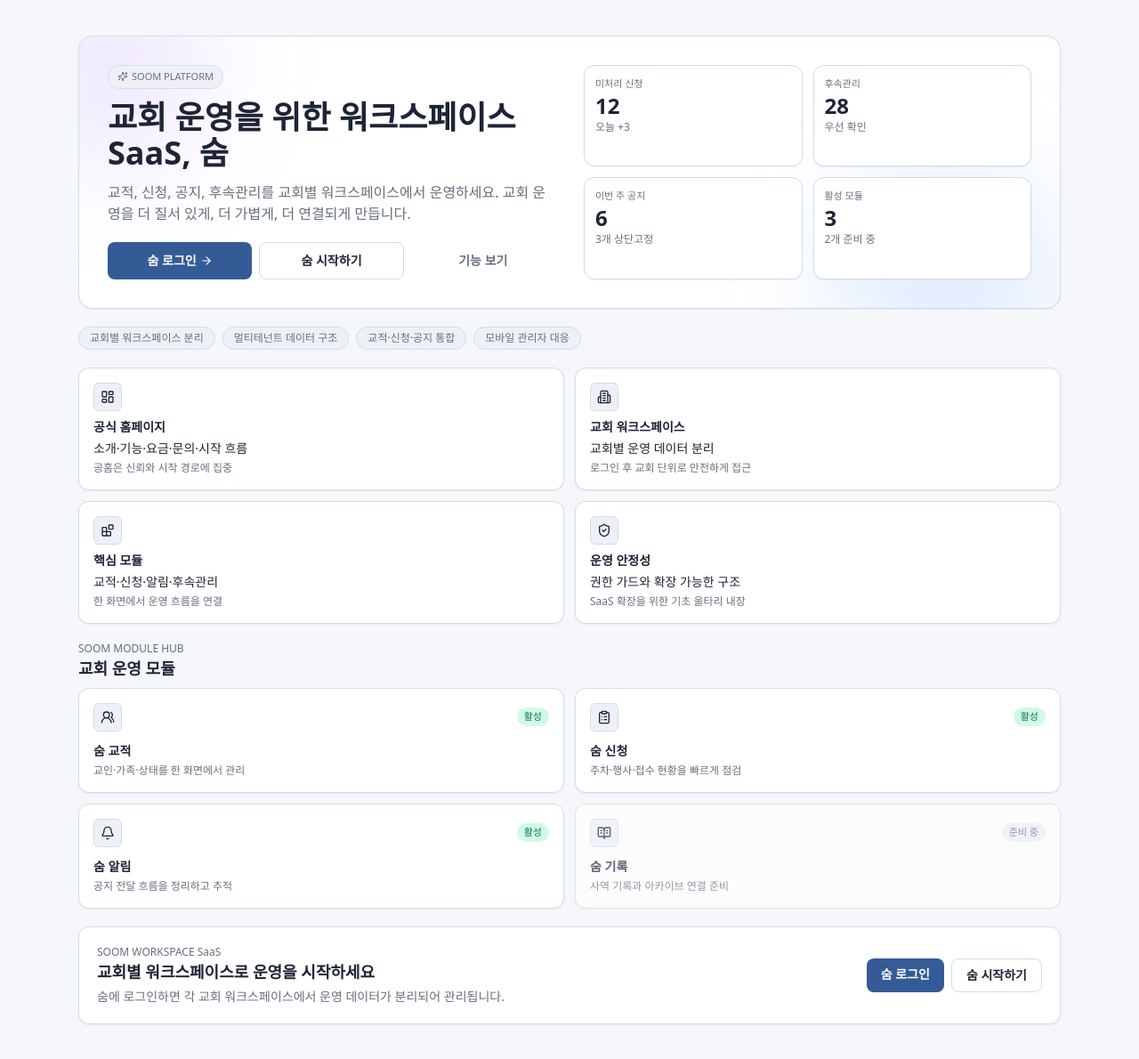
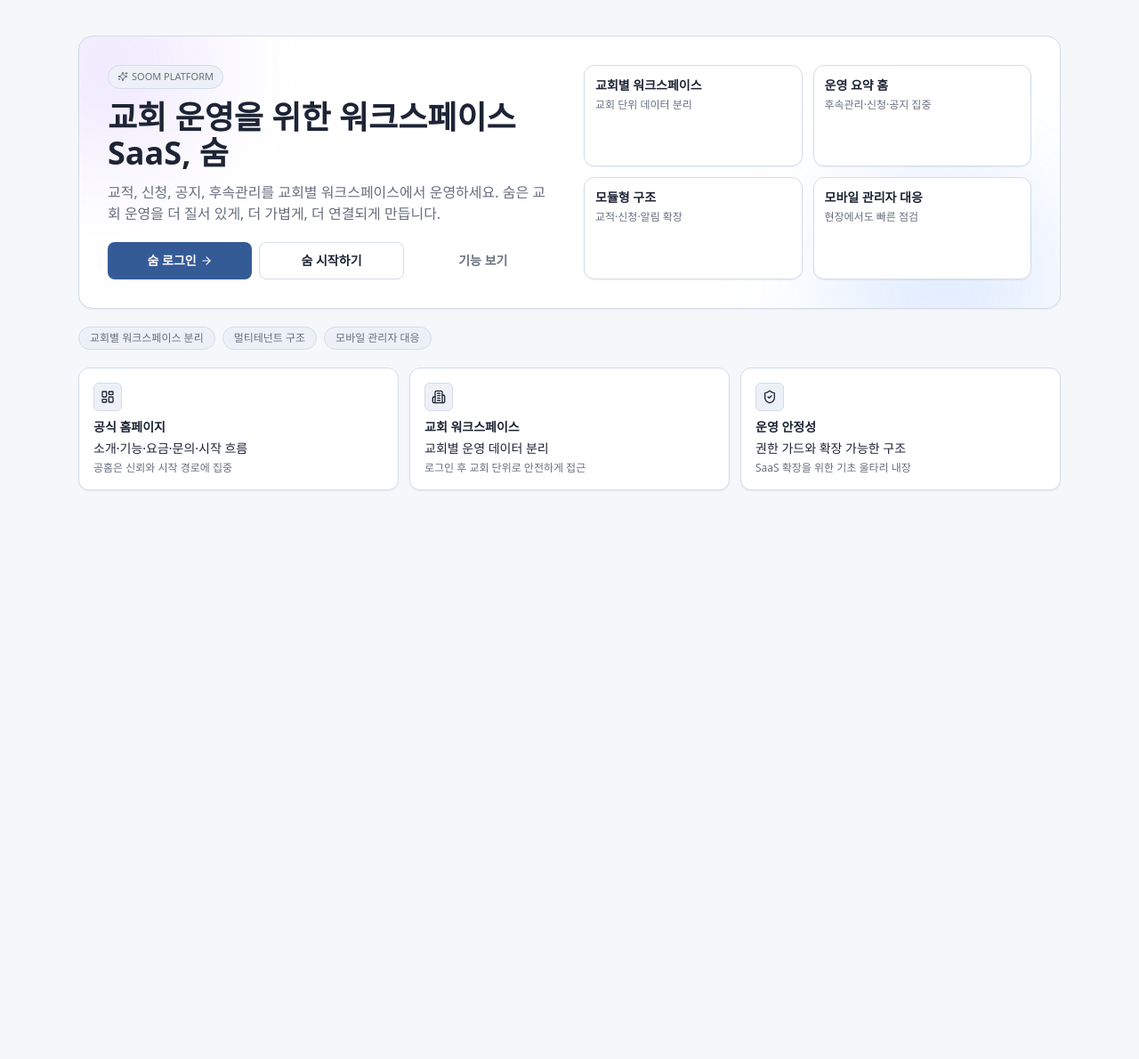
Before and after one commit to kinddragon1224/soom-church, a Next.js app: page / in a window 1280 px wide. Shown: the whole page at 89% size. After the commit the page ends 800 px from the top, so only its background shows below. Built offline with nearby package versions, Linux system fonts and the light colour scheme.

Commit message:
refactor: simplify homepage by removing nonessential demo-heavy sections

```diff
--- a/app/page.tsx
+++ b/app/page.tsx
@@ -1,7 +1,5 @@
-import Link from "next/link";
 import { FeatureCards } from "@/components/marketing/feature-cards";
 import { MarketingHero } from "@/components/marketing/hero";
-import { ModuleHub } from "@/components/marketing/module-hub";
 import { TrustStrip } from "@/components/marketing/trust-strip";
 
 export default function HomePage() {
@@ -10,21 +8,6 @@ export default function HomePage() {
       <MarketingHero />
       <TrustStrip />
       <FeatureCards />
-      <ModuleHub />
-
-      <section className="rounded-xl border border-border bg-card p-4 shadow-panel sm:p-5">
-        <div className="flex flex-col gap-3 sm:flex-row sm:items-center sm:justify-between">
-          <div>
-            <p className="text-xs text-muted-foreground">SOOM WORKSPACE SaaS</p>
-            <h2 className="text-lg font-semibold">교회별 워크스페이스로 운영을 시작하세요</h2>
-            <p className="mt-1 text-sm text-muted-foreground">숨에 로그인하면 각 교회 워크스페이스에서 운영 데이터가 분리되어 관리됩니다.</p>
-          </div>
-          <div className="flex gap-2">
-            <Link href="/login" className="rounded-lg bg-primary px-4 py-2 text-sm font-semibold text-primary-foreground">숨 로그인</Link>
-            <Link href="/signup" className="rounded-lg border border-border px-4 py-2 text-sm font-semibold">숨 시작하기</Link>
-          </div>
-        </div>
-      </section>
     </main>
   );
 }
--- a/components/marketing/feature-cards.tsx
+++ b/components/marketing/feature-cards.tsx
@@ -1,4 +1,4 @@
-import { Blocks, Building2, LayoutDashboard, ShieldCheck } from "lucide-react";
+import { Building2, LayoutDashboard, ShieldCheck } from "lucide-react";
 import { Card } from "@/components/ui/card";
 
 const features = [
@@ -15,12 +15,6 @@ const features = [
     icon: Building2,
   },
   {
-    title: "핵심 모듈",
-    desc: "교적·신청·알림·후속관리",
-    sub: "한 화면에서 운영 흐름을 연결",
-    icon: Blocks,
-  },
-  {
     title: "운영 안정성",
     desc: "권한 가드와 확장 가능한 구조",
     sub: "SaaS 확장을 위한 기초 울타리 내장",
@@ -30,7 +24,7 @@ const features = [
 
 export function FeatureCards() {
   return (
-    <section className="grid grid-cols-1 gap-3 sm:grid-cols-2">
+    <section className="grid grid-cols-1 gap-3 sm:grid-cols-3">
       {features.map((item) => {
         const Icon = item.icon;
         return (
--- a/components/marketing/hero.tsx
+++ b/components/marketing/hero.tsx
@@ -18,7 +18,7 @@ export function MarketingHero() {
           </h1>
           <p className="mt-3 text-sm text-muted-foreground sm:text-base">
             교적, 신청, 공지, 후속관리를 교회별 워크스페이스에서 운영하세요.
-            교회 운영을 더 질서 있게, 더 가볍게, 더 연결되게 만듭니다.
+            숨은 교회 운영을 더 질서 있게, 더 가볍게, 더 연결되게 만듭니다.
           </p>
 
           <div className="mt-5 grid grid-cols-1 gap-2 sm:grid-cols-3">
@@ -34,23 +34,22 @@ export function MarketingHero() {
           </div>
         </div>
 
-        <div className="grid grid-cols-2 gap-3 self-stretch">
-          <PreviewCard label="미처리 신청" value="12" sub="오늘 +3" />
-          <PreviewCard label="후속관리" value="28" sub="우선 확인" />
-          <PreviewCard label="이번 주 공지" value="6" sub="3개 상단고정" />
-          <PreviewCard label="활성 모듈" value="3" sub="2개 준비 중" />
+        <div className="grid grid-cols-1 gap-3 self-stretch sm:grid-cols-2">
+          <PreviewPanel title="교회별 워크스페이스" desc="교회 단위 데이터 분리" />
+          <PreviewPanel title="운영 요약 홈" desc="후속관리·신청·공지 집중" />
+          <PreviewPanel title="모듈형 구조" desc="교적·신청·알림 확장" />
+          <PreviewPanel title="모바일 관리자 대응" desc="현장에서도 빠른 점검" />
         </div>
       </div>
     </section>
   );
 }
 
-function PreviewCard({ label, value, sub }: { label: string; value: string; sub: string }) {
+function PreviewPanel({ title, desc }: { title: string; desc: string }) {
   return (
     <Card className="p-3 shadow-panel">
-      <p className="text-[11px] text-muted-foreground">{label}</p>
-      <p className="mt-1 text-2xl font-bold leading-none">{value}</p>
-      <p className="mt-1 text-xs text-muted-foreground">{sub}</p>
+      <p className="text-sm font-semibold">{title}</p>
+      <p className="mt-1 text-xs text-muted-foreground">{desc}</p>
     </Card>
   );
 }
--- a/components/marketing/trust-strip.tsx
+++ b/components/marketing/trust-strip.tsx
@@ -1,8 +1,7 @@
 export function TrustStrip() {
   const items = [
     "교회별 워크스페이스 분리",
-    "멀티테넌트 데이터 구조",
-    "교적·신청·공지 통합",
+    "멀티테넌트 구조",
     "모바일 관리자 대응",
   ];
 
```
